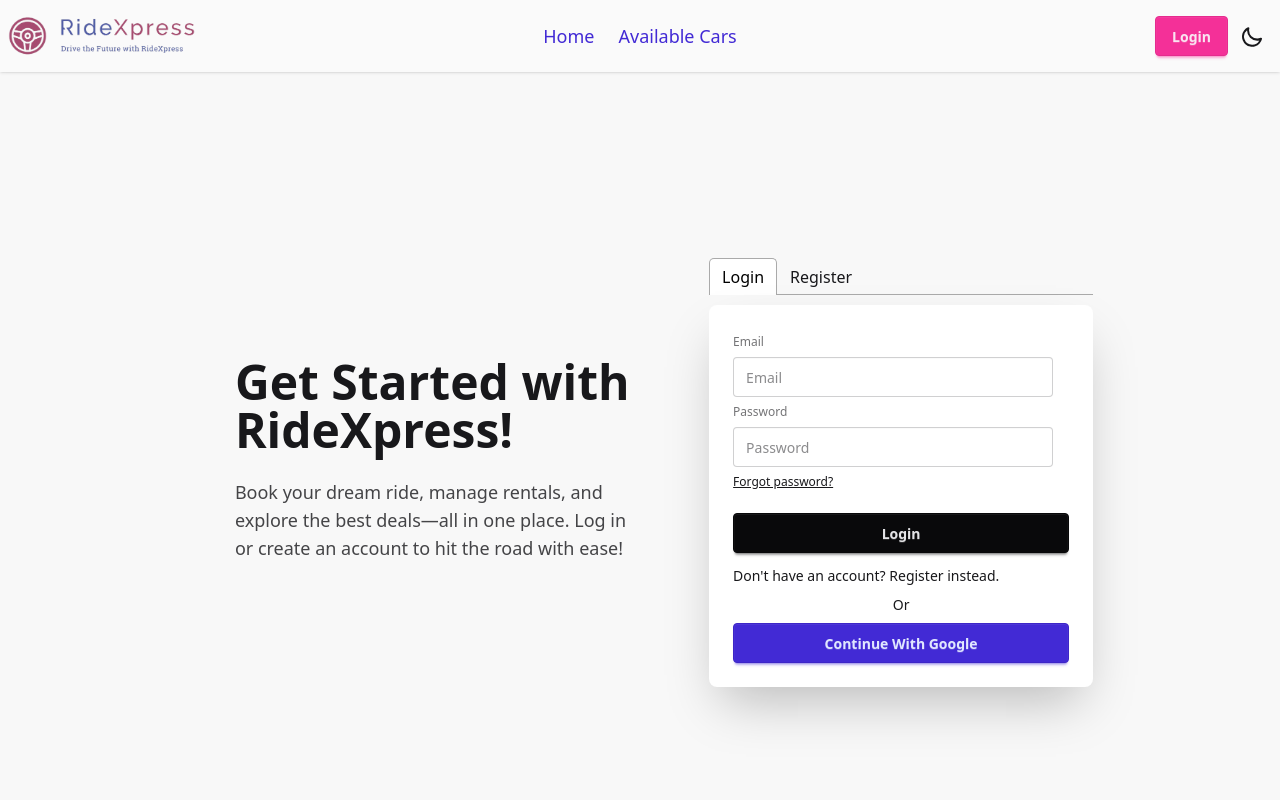
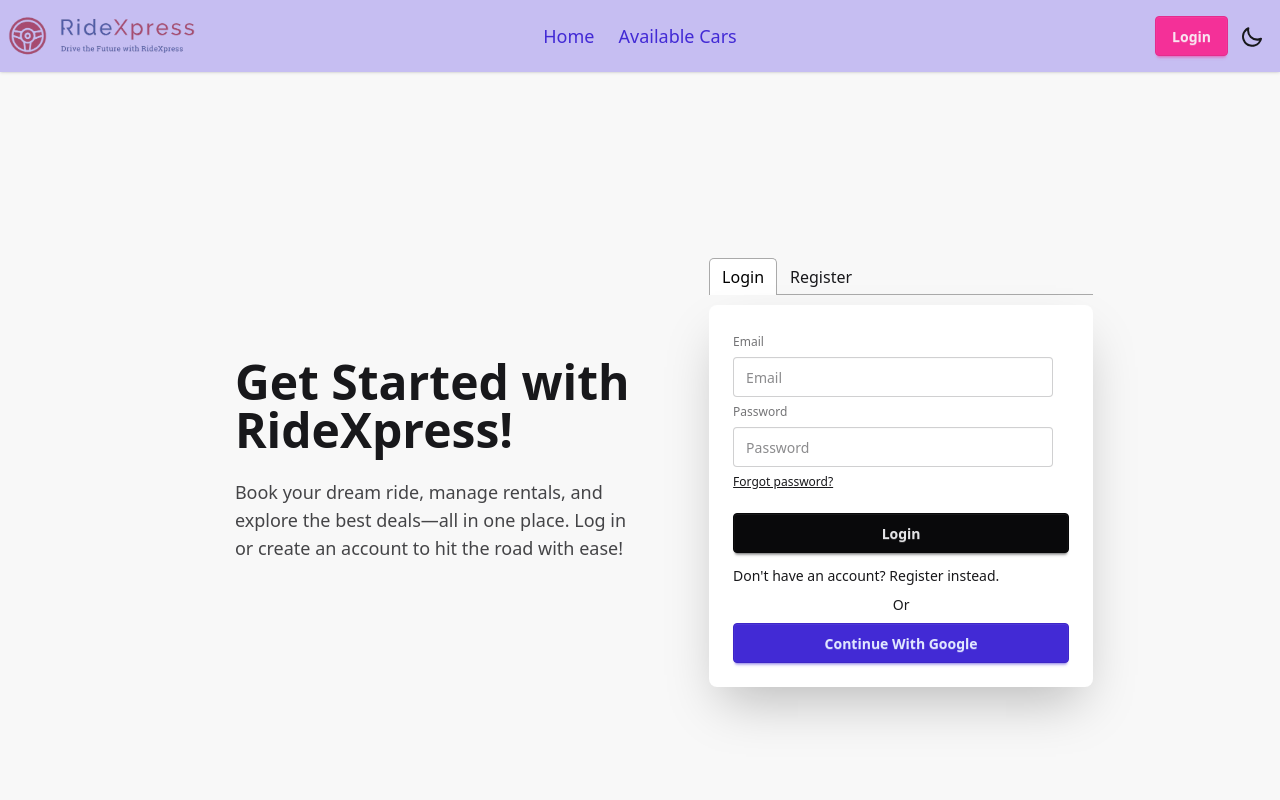
Before and after one commit to KYusufbd/RideXpress-client-side, a React (Vite) app: page /login in a window 1280 px wide. Shown: the top 800 px of the page. Built offline with nearby package versions, Linux system fonts and the light colour scheme; no server answers.

Commit message:
Added Recent Listings section to Home page. Now time to complete it after creating bacground rout handler.

```diff
--- a/src/components/Navbar.jsx
+++ b/src/components/Navbar.jsx
@@ -31,7 +31,7 @@ const Navbar = ({ themeToggle }) => {
   );
 
   return (
-    <div className="w-full bg-base-200/70 sticky top-0 z-40 backdrop-blur-sm">
+    <div className="w-full bg-primary/30 sticky top-0 z-40 backdrop-blur-lg">
       <nav className="navbar shadow-sm w-360 max-w-full mx-auto">
         <div className="navbar-start">
           <div className="dropdown">
--- a/src/pages/Home.jsx
+++ b/src/pages/Home.jsx
@@ -1,4 +1,5 @@
 import Banner from "../components/Banner";
+import Recent from "../components/Recent";
 import WhyToChooseUs from "../components/WhyToChooseUs";
 
 const Home = () => {
@@ -6,6 +7,7 @@ const Home = () => {
     <div className="flex flex-col items-center justify-center">
       <Banner />
       <WhyToChooseUs />
+      <Recent />
     </div>
   );
 };
```
